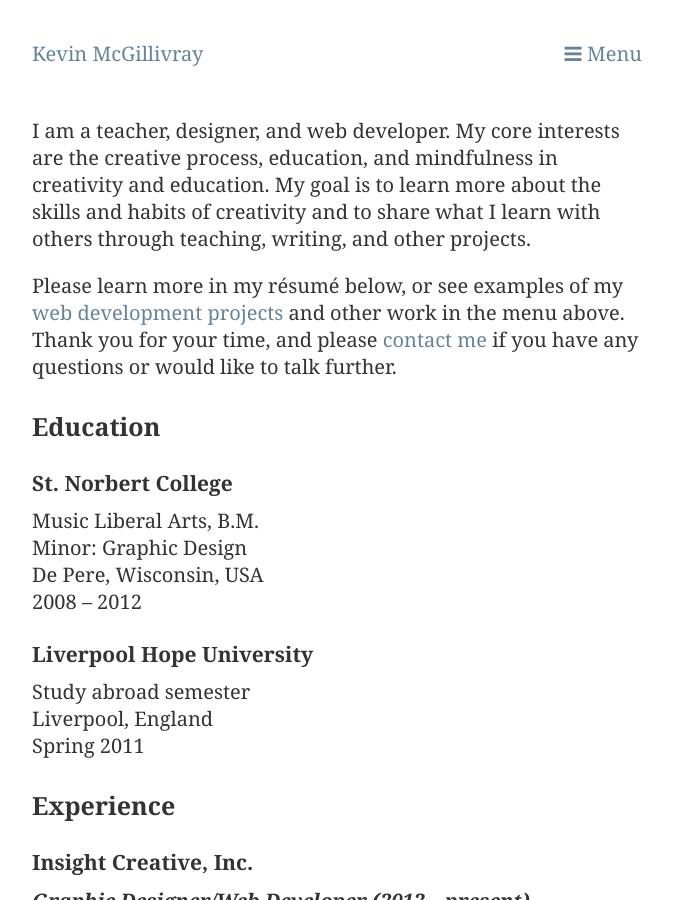
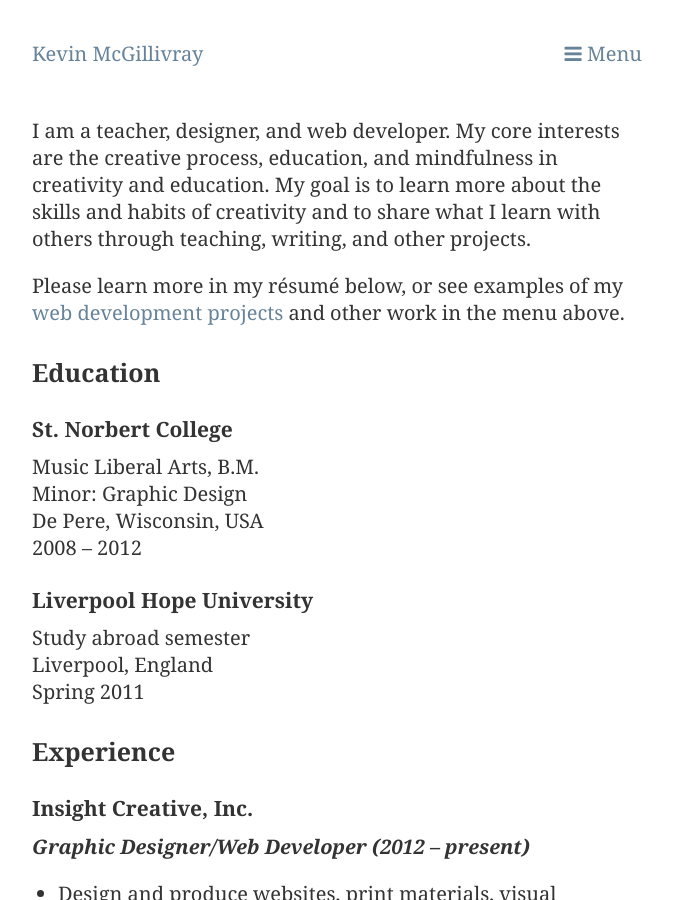
Before and after one commit to kmcgillivray/kmcgillivray.github.io, a Jekyll site: the page built from resume/index.md, in a window 1280 px wide and 900 px high. Shown: the whole window, without its empty margins (303-976 px from the left). Built offline with Jekyll 4.4.1, drawn with Linux system fonts in a browser that asks for light colours; nearby versions of some CDN libraries.

Commit message:
New post. Edit resume.

```diff
--- a/resume/index.md
+++ b/resume/index.md
@@ -5,7 +5,7 @@ title: Résumé
 
 I am a teacher, designer, and web developer. My core interests are the creative process, education, and mindfulness in creativity and education. My goal is to learn more about the skills and habits of creativity and to share what I learn with others through teaching, writing, and other projects.
 
-Please learn more in my résumé below, or see examples of my [web development projects](/projects) and other work in the menu above. Thank you for your time, and please [contact me](#contact) if you have any questions or would like to talk further.
+Please learn more in my résumé below, or see examples of my [web development projects](/projects) and other work in the menu above.
 
 # Education
 
```
Also changed, not shown: _posts/2014-09-19-headspace.md (added, +9 -0 lines), _drafts/2014-09-13-jony-ive-and-marc-newson.md (renamed from _posts/2014-09-13-jony-ive-and-marc-newson.md), _drafts/week-post.md (deleted).
